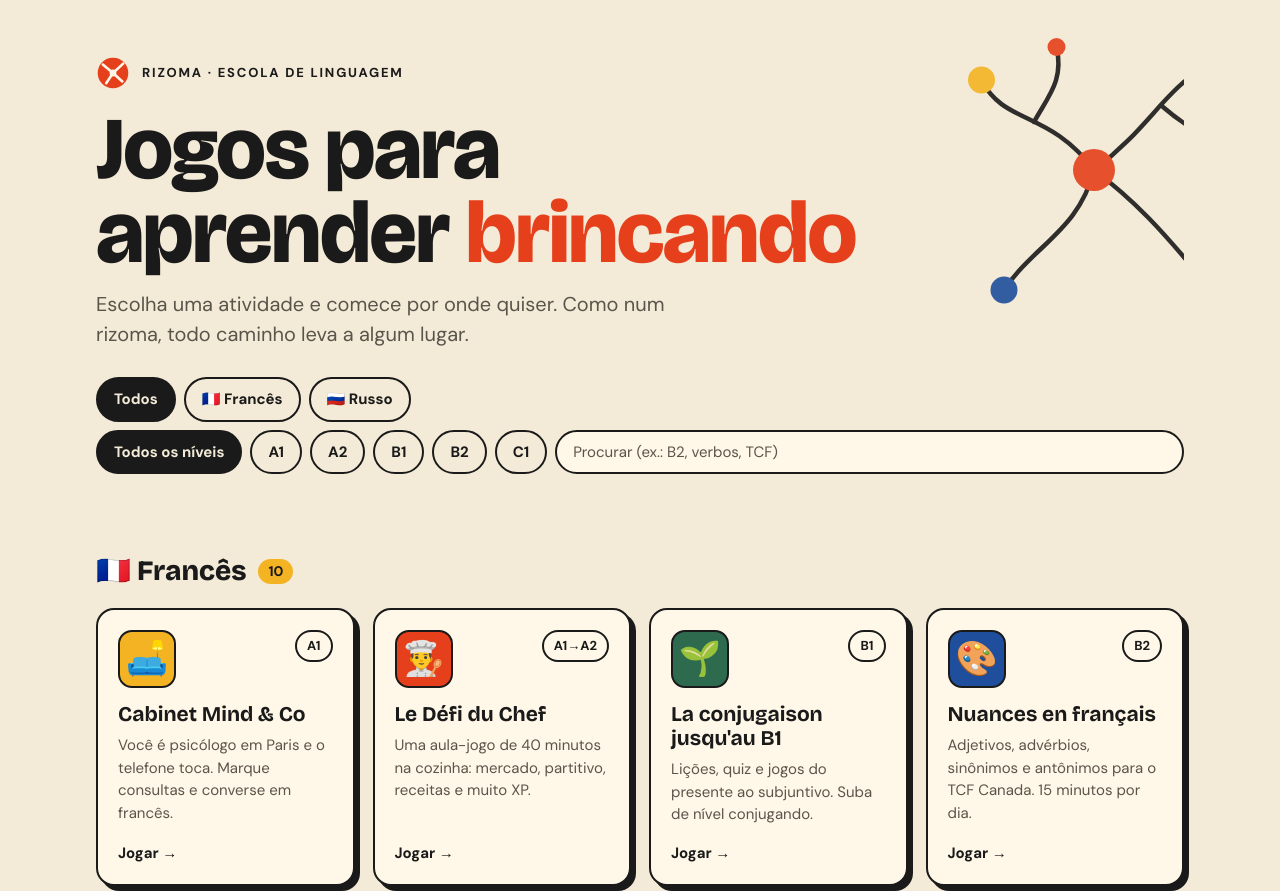
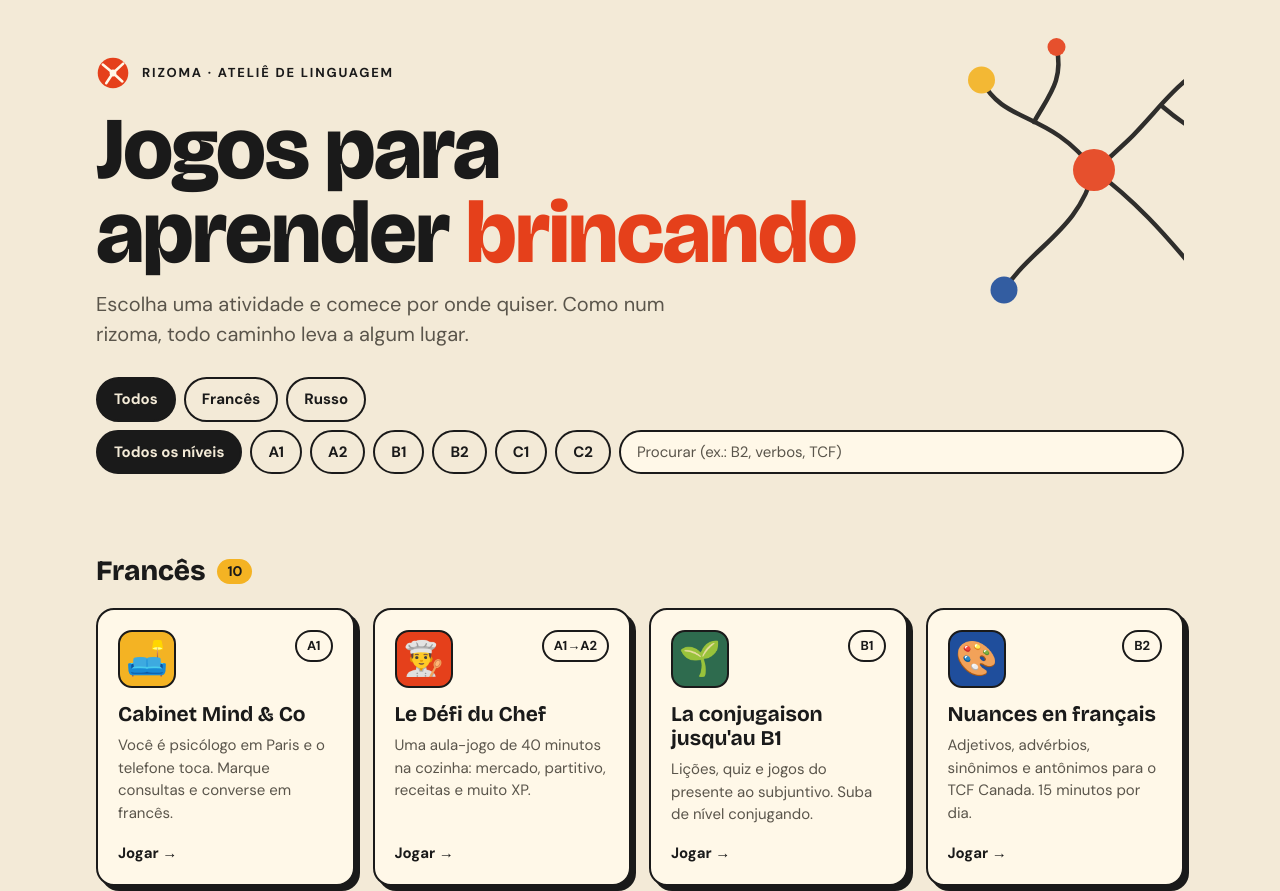
Before and after one commit to leticiapmei/jogos, a plain HTML site: page index.html in a window 1280 px wide. Shown: the top 891 px of the page. Drawn offline with nearby package versions, Linux system fonts and the light colour scheme.

Commit message:
Add files via upload

```diff
--- a/index.html
+++ b/index.html
@@ -4,7 +4,7 @@
 <meta charset="utf-8">
 <meta name="viewport" content="width=device-width, initial-scale=1">
 <title>Rizoma · Jogos</title>
-<meta name="description" content="Todos os jogos e atividades da Rizoma, escola de linguagem, num só lugar.">
+<meta name="description" content="Todos os jogos e atividades da Rizoma, Ateliê de Linguagem, num só lugar.">
 <link rel="preconnect" href="https://fonts.googleapis.com">
 <link rel="preconnect" href="https://fonts.gstatic.com" crossorigin>
 <link href="https://fonts.googleapis.com/css2?family=Bricolage+Grotesque:wght@500;700;800&family=DM+Sans:wght@400;500;700&display=swap" rel="stylesheet">
@@ -78,15 +78,15 @@ footer{margin:64px 0 0;padding:28px 0 40px;border-top:2px solid var(--line);font
     </svg>
     <div class="brand">
       <svg viewBox="0 0 40 40" aria-hidden="true"><circle cx="20" cy="20" r="18" fill="var(--red)"/><path d="M20 20 L8 10 M20 20 L32 9 M20 20 L12 32 M20 20 L31 30" stroke="#FFF8E8" stroke-width="3" stroke-linecap="round"/><circle cx="20" cy="20" r="4" fill="#FFF8E8"/></svg>
-      Rizoma · escola de linguagem
+      Rizoma · Ateliê de Linguagem
     </div>
     <h1>Jogos para<br>aprender <em>brincando</em></h1>
     <p class="lead">Escolha uma atividade e comece por onde quiser. Como num rizoma, todo caminho leva a algum lugar.</p>
 
     <div class="filters" role="group" aria-label="Filtrar por língua">
       <button class="chip lg" data-f="all" aria-pressed="true">Todos</button>
-      <button class="chip lg" data-f="fr" aria-pressed="false">🇫🇷 Francês</button>
-      <button class="chip lg" data-f="ru" aria-pressed="false">🇷🇺 Russo</button>
+      <button class="chip lg" data-f="fr" aria-pressed="false">Francês</button>
+      <button class="chip lg" data-f="ru" aria-pressed="false">Russo</button>
     </div>
     <div class="filters" role="group" aria-label="Filtrar por nível" style="margin-top:0">
       <button class="chip lv" data-l="all" aria-pressed="true">Todos os níveis</button>
@@ -95,15 +95,16 @@ footer{margin:64px 0 0;padding:28px 0 40px;border-top:2px solid var(--line);font
       <button class="chip lv" data-l="B1" aria-pressed="false">B1</button>
       <button class="chip lv" data-l="B2" aria-pressed="false">B2</button>
       <button class="chip lv" data-l="C1" aria-pressed="false">C1</button>
+      <button class="chip lv" data-l="C2" aria-pressed="false">C2</button>
       <input class="search" type="search" placeholder="Procurar (ex.: B2, verbos, TCF)" aria-label="Procurar jogo">
     </div>
   </header>
 
   <main id="list"></main>
-  <p class="empty" id="empty">Nenhum jogo encontrado. Tente outra palavra.</p>
+  <p class="empty" id="empty">Ainda não há jogos aqui. Em breve!</p>
 
   <footer>
-    <span>Rizoma · escola de linguagem</span>
+    <span>Rizoma · Ateliê de Linguagem</span>
     <span id="total"></span>
   </footer>
 </div>
@@ -148,8 +149,8 @@ function render(){
     const items = JOGOS.filter(j => j.lang === code && (level === "all" || levels(j).includes(level)) && (!q || (j.title+" "+j.level+" "+j.desc).toLowerCase().includes(q)));
     if (!items.length) continue;
     shown += items.length;
-    html += `<section><h2 class="lang-title">${code==="fr"?"🇫🇷":"🇷🇺"} ${name} <span class="count">${items.length}</span></h2><div class="grid">` +
-      items.map(j => `<a class="card c-${j.color}" href="jogos/${j.file}">
+    html += `<section><h2 class="lang-title">${name} <span class="count">${items.length}</span></h2><div class="grid">` +
+      items.map(j => `<a class="card c-${j.color}" href="${j.file}">
         <div class="top"><span class="emoji" aria-hidden="true">${j.emoji}</span><span class="level">${esc(j.level)}</span></div>
         <h3>${esc(j.title)}</h3><p>${esc(j.desc)}</p><span class="play">Jogar →</span></a>`).join("") +
       `</div></section>`;
```
